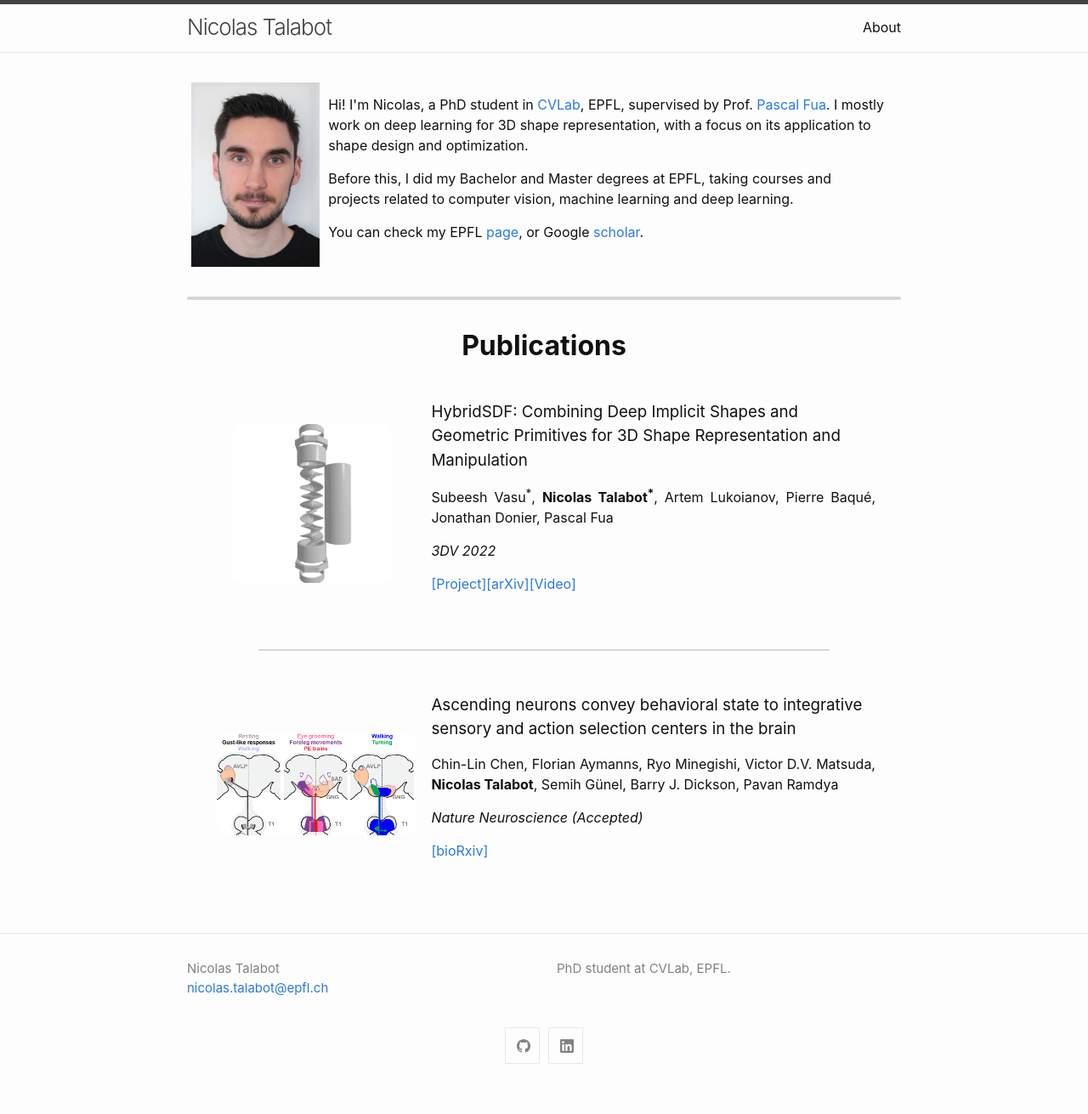
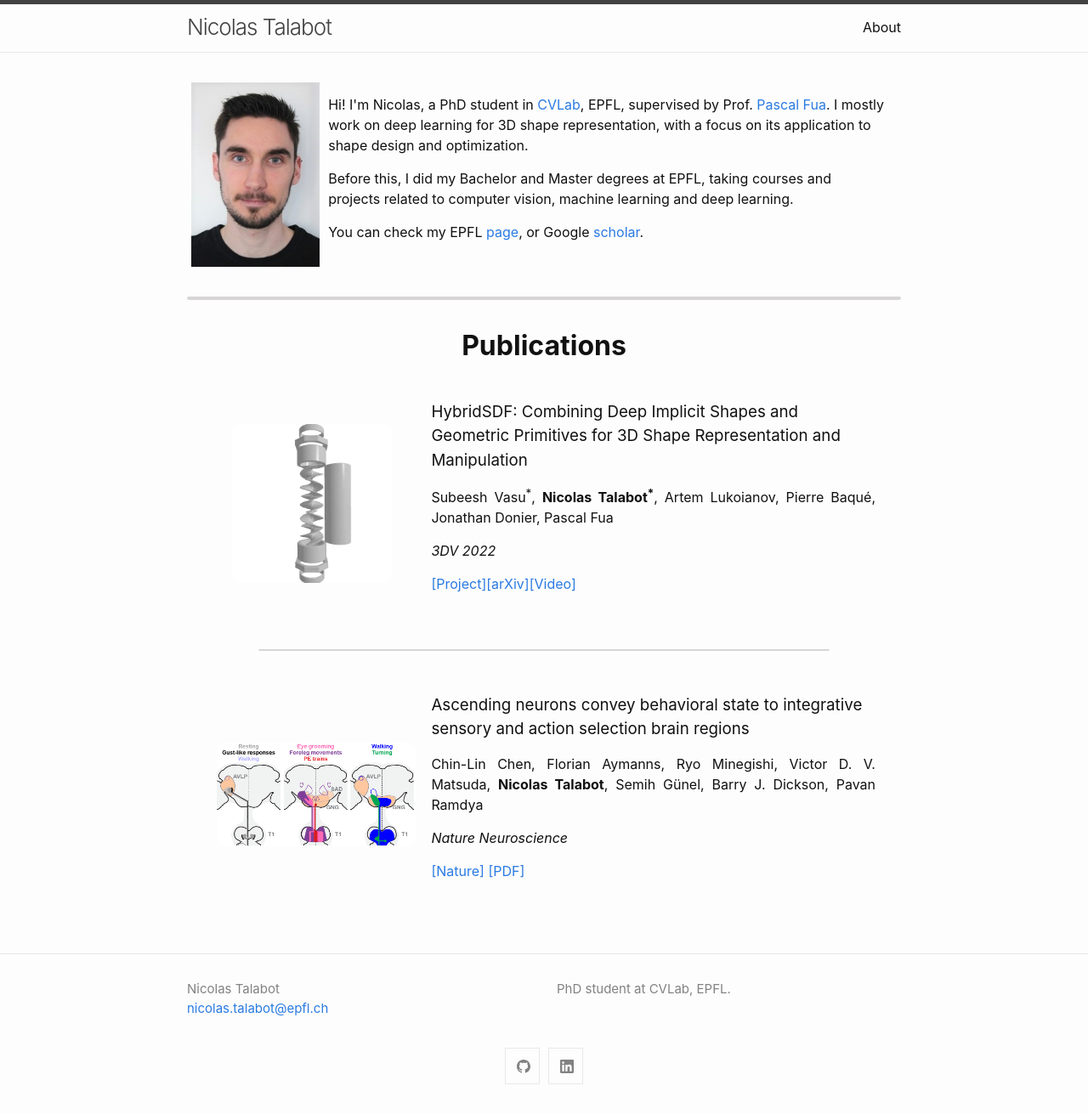
Before and after one commit to ntalabot/ntalabot.github.io, a Jekyll site: the page built from index.md, in a window 1280 px wide. Shown: the whole page at 85% size. Built offline with Jekyll 4.4.1, drawn with Linux system fonts in a browser that asks for light colours; nearby versions of some CDN libraries; before the commit the page ends 1287 px from its top, so only the background shows below that.

Commit message:
Edit AxoID after publication

```diff
--- a/index.md
+++ b/index.md
@@ -47,20 +47,21 @@ layout: home
     </div>
 </div>
 
+<!-- AxoID, Nature Neuroscience 2022 -->
 <div class="centered_div medium">
     <hr class="hr_style_thin">
 </div>
-<!-- TODO: AxoID, Nature Neuroscience 2022 -->
 <div class="div_text">
     <div class="div_aligned">
     <div style="width: 30%; display:inline-block; vertical-align:middle; margin-right:3%;">
         <img style="margin:5px; width:100%; border-radius:10px;" src="/assets/images/axoid.png">
     </div>
     <div style="width: 67%; display:inline-block;">
-        <h3 style="text-align: left;"> Ascending neurons convey behavioral state to integrative sensory and action selection centers in the brain </h3>
-        <p>Chin-Lin Chen, Florian Aymanns, Ryo Minegishi, Victor D.V. Matsuda, <b>Nicolas Talabot</b>, Semih Günel, Barry J. Dickson, Pavan Ramdya</p>
-        <p><i>Nature Neuroscience (Accepted)</i></p>
-        <p><a href="https://www.biorxiv.org/content/10.1101/2022.02.09.479566v1">[bioRxiv]</a></p>
+        <h3 style="text-align: left;"> Ascending neurons convey behavioral state to integrative sensory and action selection brain regions </h3>
+        <p>Chin-Lin Chen, Florian Aymanns, Ryo Minegishi, Victor D. V. Matsuda, <b>Nicolas Talabot</b>, Semih Günel, Barry J. Dickson, Pavan Ramdya</p>
+        <p><i>Nature Neuroscience</i></p>
+        <p><a href="https://www.nature.com/articles/s41593-023-01281-z">[Nature]</a>
+           <a href="https://www.nature.com/articles/s41593-023-01281-z.pdf">[PDF]</a></p>
         <!-- <p></p> -->
         </div>
     </div>
```
